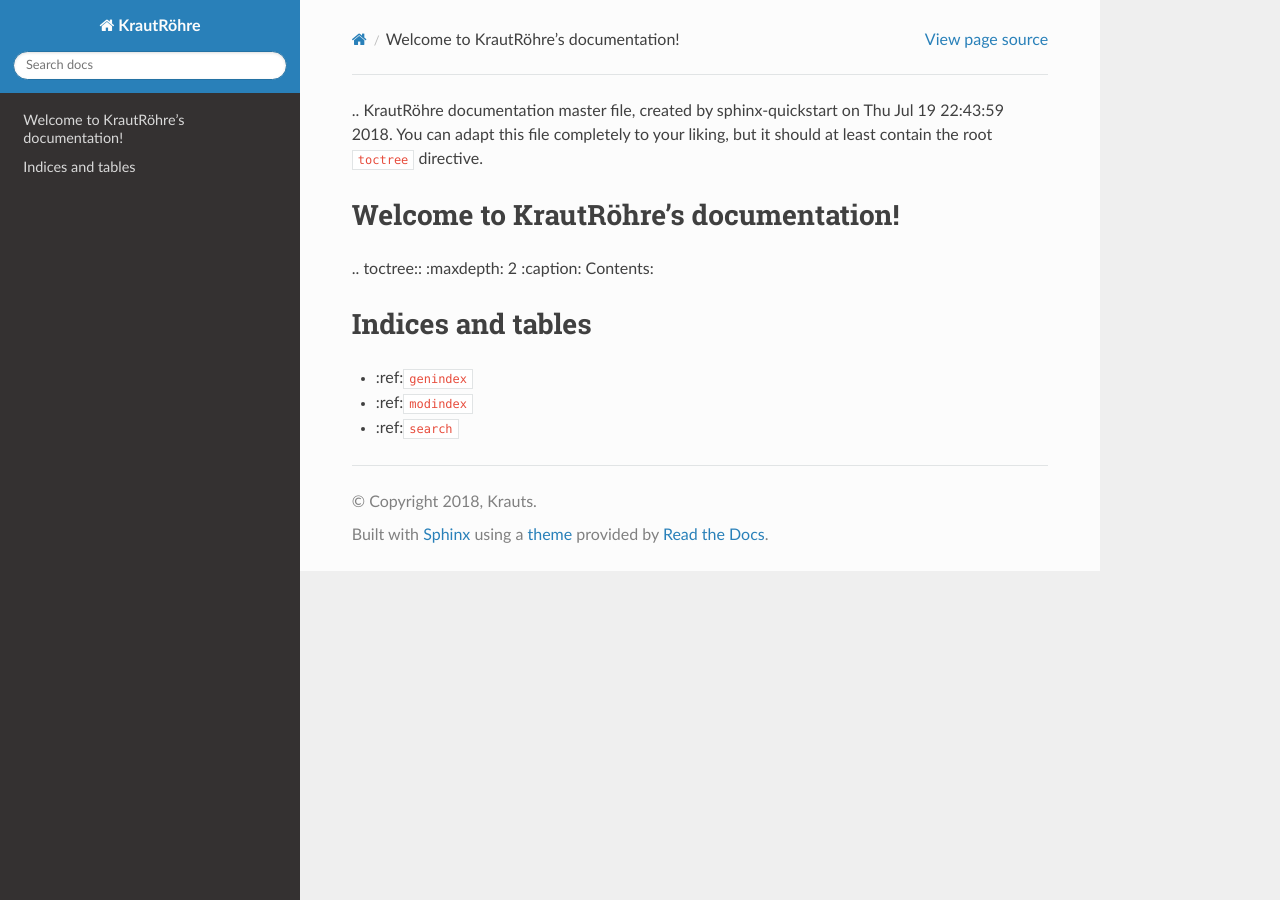
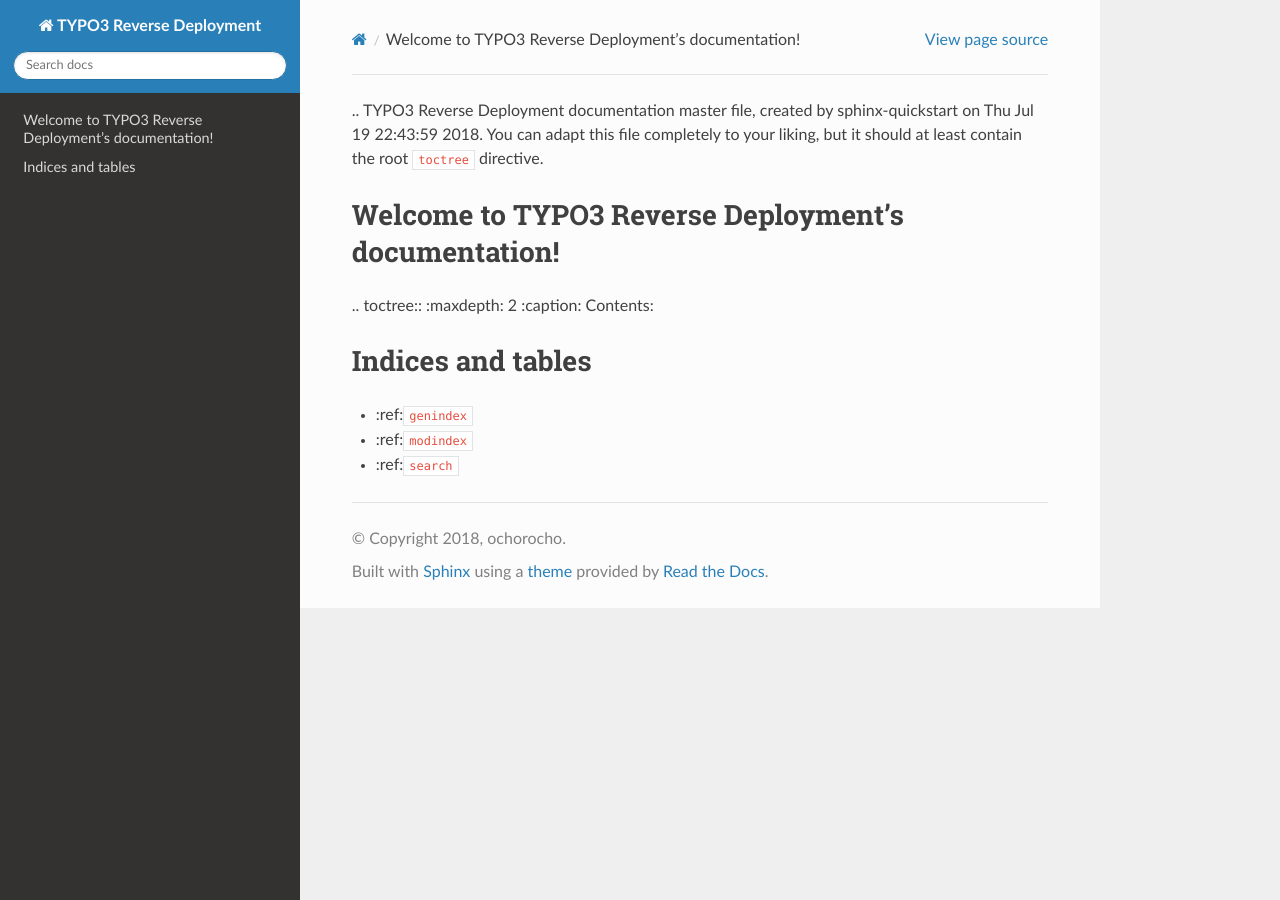
Before and after one commit to ochorocho/joro-typo3reversedeployment, a Sphinx documentation site: the page built from Documentation/index.md, in a window 1280 px wide. Built offline with Sphinx 7.4.7 and the Read the Docs theme 2.0.0, drawn with Linux system fonts in a browser that asks for light colours.

Commit message:
Change sphinx config

```diff
--- a/Documentation/conf.py
+++ b/Documentation/conf.py
@@ -19,9 +19,9 @@
 
 # -- Project information -----------------------------------------------------
 
-project = u'KrautRöhre'
-copyright = u'2018, Krauts'
-author = u'Krauts'
+project = u'TYPO3 Reverse Deployment'
+copyright = u'2018, ochorocho'
+author = u'ochorocho'
 
 # The short X.Y version
 version = u''
--- a/Documentation/docs.md
+++ b/Documentation/docs.md
@@ -1,9 +1,9 @@
-.. KrautRöhre documentation master file, created by
+.. TYPO3 Reverse Deployment documentation master file, created by
    sphinx-quickstart on Thu Jul 19 22:43:59 2018.
    You can adapt this file completely to your liking, but it should at least
    contain the root `toctree` directive.
 
-Welcome to KrautRöhre's documentation!
+Welcome to TYPO3 Reverse Deployment's documentation!
 ======================================
 
 .. toctree::
--- a/Documentation/index.md
+++ b/Documentation/index.md
@@ -1,9 +1,9 @@
-.. KrautRöhre documentation master file, created by
+.. TYPO3 Reverse Deployment documentation master file, created by
    sphinx-quickstart on Thu Jul 19 22:43:59 2018.
    You can adapt this file completely to your liking, but it should at least
    contain the root `toctree` directive.
 
-Welcome to KrautRöhre's documentation!
+Welcome to TYPO3 Reverse Deployment's documentation!
 ======================================
 
 .. toctree::
```
